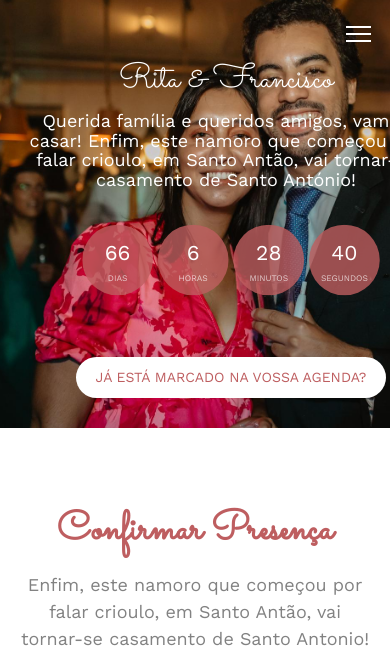
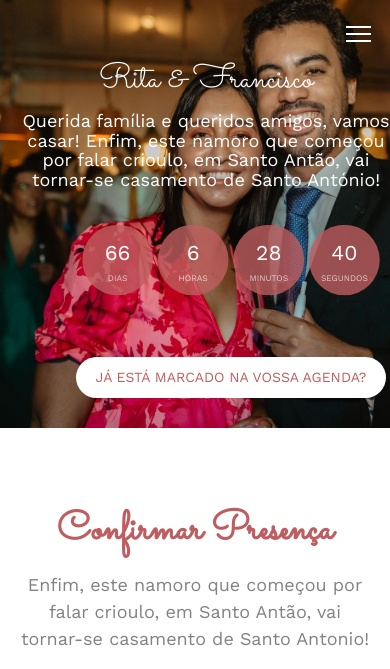
Before and after one commit to RitaeFrancisco/Casamento, a plain HTML site: page index.html in a window 390 px wide. Shown: the top 669 px of the page. Drawn offline with nearby package versions, Linux system fonts and the light colour scheme; some packages are replaced by stand-ins of ours; a script that the page names is missing; files whose address does not match are found by name.

Commit message:
Update index.html

```diff
--- a/index.html
+++ b/index.html
@@ -101,7 +101,7 @@
   #fh5co-header h2 {
     text-align: center !important;
     margin-left: 0px !important;
-    margin-right: 10px !important;
+    margin-right: 50px !important;
     max-width: calc(100% - 10px); /* Garante que o texto respeita essas margens */
   }
 
```
